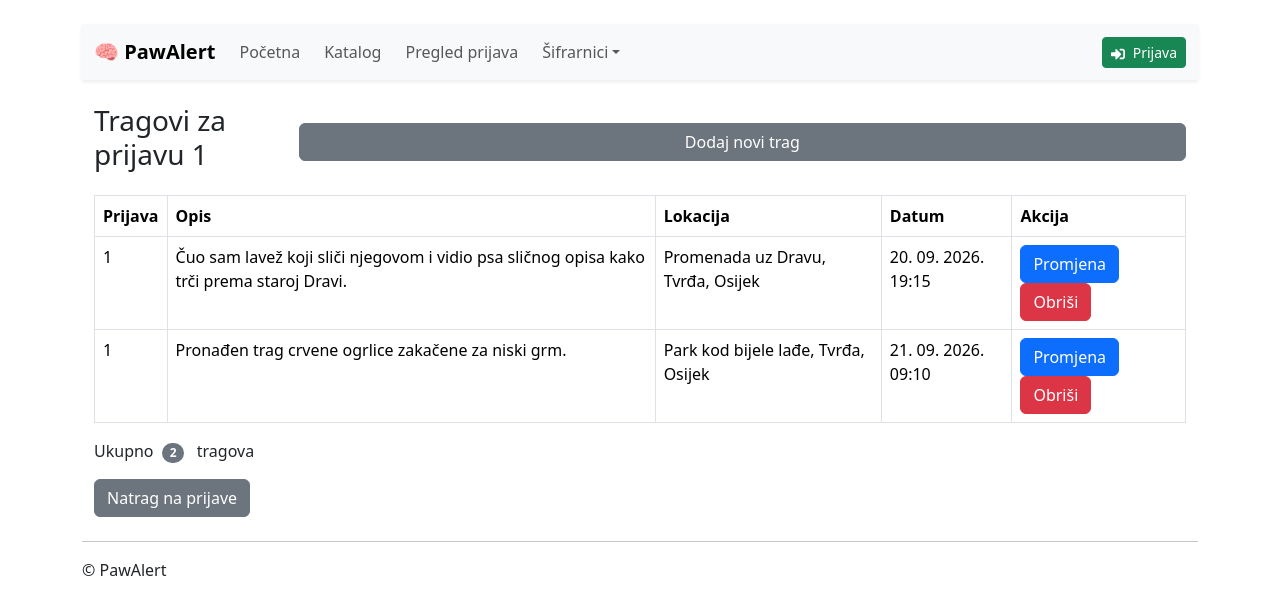
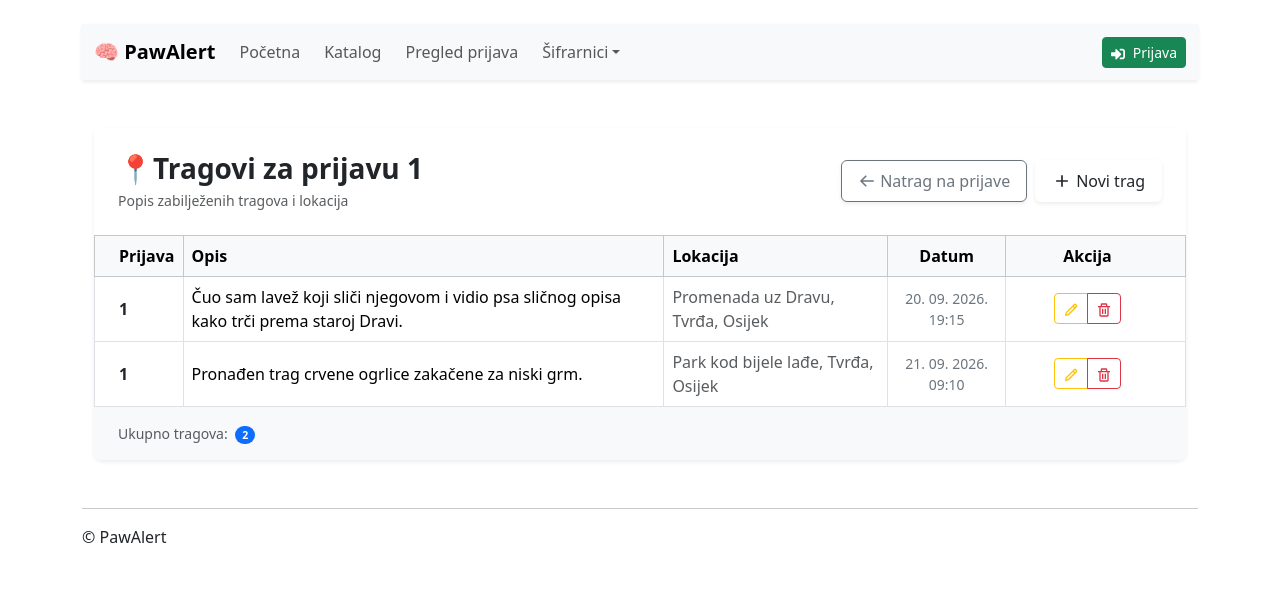
Before and after one commit to moritzanamaria/PawAlert, a React (Vite) app: page /prijave/1/tragovi in a window 1280 px wide. Shown: the top 614 px of the page. Built offline with nearby package versions, Linux system fonts and the light colour scheme.

Commit message:
Uredjivanje pregleda, promjene i novog traga s react bootstrapom

```diff
--- a/src/pages/tragovi/TragNovi.jsx
+++ b/src/pages/tragovi/TragNovi.jsx
@@ -1,5 +1,5 @@
 import { Link, useNavigate, useParams } from "react-router-dom";
-import { Button, Col, Container, Form, Row } from "react-bootstrap";
+import { Button, Card, Col, Container, Form, Row } from "react-bootstrap";
 import TragoviService from "../../services/tragovi/TragoviService";
 import { useState } from "react";
 import DatePicker, { registerLocale } from "react-datepicker";
@@ -25,58 +25,42 @@ export default function TragNovi() {
         e.preventDefault()
         const podaci = new FormData(e.target)
         dodaj({
-            prijava: parseInt(id),
-            korisnik: parseInt(podaci.get('korisnik')) || 0,
             opis: podaci.get('opis'),
             lokacija_opis: podaci.get('lokacija_opis'),
-            lokacija_lat: parseFloat(podaci.get('lokacija_lat')) || 0,
-            lokacija_lng: parseFloat(podaci.get('lokacija_lng')) || 0,
             datum: new Date(podaci.get('datum')).toISOString(),
         })
     }
 
     return (
-        <Container className="my-4">
-            <h3>
-                Dodaj novi trag za prijavu {id}
+        <Container className="my-5" style={{ maxWidth: "850px" }}>
+            <Card className="shadow-sm border-0 rounded-3">
+                <Card.Header className="bg-success text-white p-4 rounded-top-3">
+                    <h3 className="mb-0 fw-bold fs-4">🐾Dodaj novi trag za prijavu {id}
                     </h3>
+                    <p className="mb-0 text-white-50 small">
+                        Unesite podatke o novom tragu za prijavu {id}.
+                    </p>
+
+                </Card.Header>
+
+                <Card.Body className="p-4">
                     <Form onSubmit={obradiSubmit}>
-                <Form.Group className="mb-3" controlId="naziv">
-                    <Form.Label>Prijava (ID)</Form.Label>
-                    <Form.Control type="text" name="prijava" defaultValue={trag.prijava} />
-                </Form.Group>
-                <Form.Group controlId="korisnik" className="mb-3">
-                    <Form.Label>Korisnik (ID)</Form.Label>
-                    <Form.Control type="number" name="korisnik" defaultValue={trag.korisnik} required />
-                </Form.Group>
+
                         <Form.Group controlId="opis" className="mb-3">
-                    <Form.Label>Opis traga</Form.Label>
-                    <Form.Control as="textarea" rows={3} name="opis" placeholder="Unesite opis traga" required />
+                            <Form.Label className="fw-medium">Opis traga</Form.Label>
+                            <Form.Control as="textarea" rows={3} name="opis" placeholder="Unesite opis traga..." required />
                         </Form.Group>
 
-                <Form.Group controlId="lokacija_opis" className="mb-3">
-                    <Form.Label>Opis lokacije</Form.Label>
+                        <Row className="mb-4">
+                            <Form.Group as={Col} md={6} controlId="lokacija_opis" className="mb-3">
+                                <Form.Label className="fw-medium">Opis lokacije</Form.Label>
                                 <Form.Control type="text" name="lokacija_opis" placeholder="Unesite opis lokacije (npr. Promenada, Osijek)" required />
                             </Form.Group>
 
-                <Row>
-                    <Col md={6}>
-                        <Form.Group controlId="lokacija_lat" className="mb-3">
-                            <Form.Label>Geografska širina (Latitude)</Form.Label>
-                            <Form.Control type="number" step="any" name="lokacija_lat" defaultValue={trag.lokacija_lat} required />
-                        </Form.Group>
-                    </Col>
-                    <Col md={6}>
-                        <Form.Group controlId="lokacija_lng" className="mb-3">
-                            <Form.Label>Geografska dužina (Longitude)</Form.Label>
-                            <Form.Control type="number" step="any" name="lokacija_lng" defaultValue={trag.lokacija_lng} required />
-                        </Form.Group>
-                    </Col>
-                </Row>
 
-
-                <Form.Group controlId="datum" className="mb-3">
-                    <Form.Label className="p-4">Datum i vrijeme</Form.Label>
+                            <Form.Group as={Col} md={6} controlId="datum" className="mb-3">
+                                <Form.Label className="fw-medium">Datum i vrijeme</Form.Label>
+                                <div>
                                     <DatePicker
                                         selected={datum}
                                         onChange={(date) => setDatum(date)}
@@ -87,21 +71,22 @@ export default function TragNovi() {
                                         locale="hr"
                                         customInput={<Form.Control required />}
                                     />
+                                </div>
                             </Form.Group>
+                        </Row>
+                        <div className="d-flex justify-content-between align-items-center pt-2">
 
-                <Row className="mt-4">
-                    <Col>
-                        <Link to={`/prijave/${id}/tragovi`} className="btn btn-danger">
+                            <Link to={`/prijave/${id}/tragovi`} className="btn btn-outline-secondary px-4 fw-medium">
                                 Odustani
                             </Link>
-                    </Col>
-                    <Col className="text-end">
-                        <Button type="submit" variant="success">
+
+                            <Button type="submit" variant="success" className="px-5 fw-bold">
                                 Dodaj
                             </Button>
-                    </Col>
-                </Row>
+                        </div>
                     </Form>
+                </Card.Body>
+            </Card>
         </Container>
     )
 }
--- a/src/pages/tragovi/TragPregled.jsx
+++ b/src/pages/tragovi/TragPregled.jsx
@@ -1,12 +1,13 @@
 import { useState, useEffect } from "react";
 import TragoviService from "../../services/tragovi/TragoviService";
 import { RouteNames } from "../../constants";
-import { Badge, Button, Table } from "react-bootstrap";
+import { Badge, Button, Card, Container, Table, ButtonGroup, CardHeader } from "react-bootstrap";
 import { Link, useNavigate, useParams } from "react-router-dom";
 import FormatDatuma from "../../components/FormatDatuma";
+import { BiPlus, BiPencil, BiTrash, BiArrowBack } from "react-icons/bi";
 
 export default function TragPregled() {
-  const {id} = useParams();
+  const { id } = useParams();
   const navigate = useNavigate();
   const [tragovi, setTragovi] = useState([])
 
@@ -32,59 +33,67 @@ export default function TragPregled() {
   }
 
   return (
-    <div className="container my-4">
-      <div className="d-flex justify-content-between align-items-center mb-3">
-        <h3>Tragovi za prijavu {id} </h3>
+    <Container className="my-5">
+      <Card className="shadow-sm border-0 rounded-3">
+        <Card.Header className="bg-white p-4 border-0 d-flex justify-content-between align-items-center flex-wrap gap-2">
+          <div>
+            <h3 className="fw-bold mb-1 text-dark">📍Tragovi za prijavu {id} </h3>
+            <p className="text-muted small mb-0">Popis zabilježenih tragova i lokacija</p>
+          </div>
+          <div className="d-flex gap-2 flex-wrap">
+            <Link to={RouteNames.PRIJAVE_PREGLED} className="btn btn-outline-secondary d-flex align-items-center gap-1 shadow-sm px-3 py-2">
+              <BiArrowBack size={18} /> Natrag na prijave
+            </Link>
             <Link to={`/prijave/${id}/tragovi/dodaj`}
-          className="btn btn-secondary w-100 my-2">
-          Dodaj novi trag
+              className="btn btnsuccess d-flex align-items-center gap-1 shadow-sm px-3 py-2">
+              <BiPlus size={20} /> Novi trag
             </Link>
           </div>
+        </Card.Header>
 
-      <Table hover bordered responsive="sm">
-        <thead>
+        <Card.Body className="p-0">
+          <Table bordered responsive hover className="align-middle mb-0 border-top">
+            <thead className="table-light">
               <tr>
-            <th>Prijava</th>
+                <th className="ps-4">Prijava</th>
                 <th>Opis</th>
                 <th>Lokacija</th>
-            <th>Datum</th>
-            <th>Akcija</th>
+                <th className="text-center">Datum</th>
+                <th className="text-center pe-4" style={{ minWidth: "180px" }}>Akcija</th>
               </tr>
             </thead>
             <tbody>
               {tragovi && tragovi.map((trag) => (
                 <tr key={trag.id}>
-                <td>{trag.prijava}</td>
+                  <td className="ps-4 fw-semibold text-dark">{trag.prijava}</td>
                   <td>{trag.opis}</td>
-                <td>{trag.lokacija_opis}</td>
-                <td>
+                  <td className="text-muted">{trag.lokacija_opis}</td>
+                  <td className="text-center text-secondary small">
                     <FormatDatuma datum={trag.datum} />
                   </td>
-                <td>
-                  <Button onClick={() => { navigate(`/tragovi/${trag.id}`) }}>
-                    Promjena
+                  <td className="text-center pe-4">
+                    <ButtonGroup size="sm">
+                      <Button variant="outline-warning" onClick={() => navigate(`/tragovi/${trag.id}`)} title="Uredi">
+                        <BiPencil size={16} />
                       </Button>
-                  &nbsp; &nbsp;
-                  <Button variant="danger" onClick={() => obrisi(trag.id)}>
-                    Obriši
+                      <Button variant="outline-danger" onClick={() => obrisi(trag.id)} title="Obriši">
+                        <BiTrash size={16} />
                       </Button>
+                    </ButtonGroup>
                   </td>
                 </tr>
               )
               )}
             </tbody>
           </Table>
-      <div>
-        Ukupno &nbsp;
-        <Badge pill bg="secondary">
-          {tragovi && tragovi.length}
-        </Badge> &nbsp; tragova
-        &nbsp;
-        <br />
-        <Link to={RouteNames.PRIJAVE_PREGLED} className="btn btn-secondary mt-3">
-          Natrag na prijave
-        </Link>
-      </div>
-    </div>
+
+        </Card.Body>
+        <Card.Footer className="bg-light border-0 p-3 px-4 d-flex align-items-center justify-content-between">
+          <span className="text-muted small">
+            Ukupno tragova: <Badge pill bg="primary" className="ms-1">{tragovi ? tragovi.length : 0}</Badge>
+          </span>
+        </Card.Footer>
+      </Card>
+    </Container>
   )
 }
--- a/src/pages/tragovi/TragPromjena.jsx
+++ b/src/pages/tragovi/TragPromjena.jsx
@@ -1,6 +1,6 @@
 import { useEffect, useState } from "react";
 import { Link, useNavigate, useParams } from "react-router-dom";
-import { Button, Col, Form, Row } from "react-bootstrap";
+import { Button, Card, Col, Container, Form, Row } from "react-bootstrap";
 import TragoviService from "../../services/tragovi/TragoviService";
 import "react-datepicker/dist/react-datepicker.css";
 import hr from "date-fns/locale/hr";
@@ -44,56 +44,38 @@ export default function TragPromjena() {
         const podaci = new FormData(e.target)
         promjeni({
             ...trag,
-            prijava: parseInt(podaci.get('prijava')),
-            korisnik: parseInt(podaci.get('korisnik')),
             opis: podaci.get('opis'),
             lokacija_opis: podaci.get('lokacija_opis'),
-            lokacija_lat: parseFloat(podaci.get('lokacija_lat')) || 0,
-            lokacija_lng: parseFloat(podaci.get('lokacija_lng')) || 0,
             datum: new Date(podaci.get('datum')).toISOString(),
         })
     }
 
     return (
-        <div className="container my-4">
-            <h3>Promjena traga {id}</h3>
+        <Container className="my-5" style={{ maxWidth: "850px" }}>
+            <Card className="shadow-sm border-0 rounded-3">
+                <Card.Header className="bg-warning text-dark p-4 rounded-top-3">
+                    <h3 className="mb-0 fw-bold fs-4">✏️Promjena traga #{id}</h3>
+                    <p className="mb-0 text-dark-50 small">
+                        Ažurirajte informacije o tragu.
+                    </p>
+                </Card.Header>
+
+                <Card.Body className="p-4">
                     <Form key={trag.id} onSubmit={obradiSubmit}>
-                <Form.Group className="mb-3" controlId="naziv">
-                    <Form.Label>Prijava (ID)</Form.Label>
-                    <Form.Control type="text" name="prijava" defaultValue={trag.prijava} />
-                </Form.Group>
-                <Form.Group controlId="korisnik" className="mb-3">
-                    <Form.Label>Korisnik (ID)</Form.Label>
-                    <Form.Control type="number" name="korisnik" defaultValue={trag.korisnik} required />
-                </Form.Group>
 
                         <Form.Group controlId="opis" className="mb-3">
-                    <Form.Label>Opis traga</Form.Label>
-                    <Form.Control as="textarea" rows={3} name="opis" defaultValue={trag.opis} required />
+                            <Form.Label className="fw-medium">Opis traga</Form.Label>
+                            <Form.Control as="textarea" rows={3} name="opis" defaultValue={trag.opis} required placeholder="Unesite opis traga..." />
                         </Form.Group>
-
-                <Form.Group controlId="lokacija_opis" className="mb-3">
-                    <Form.Label>Opis lokacije</Form.Label>
+                        <Row className="mb-4">
+                            <Form.Group as={Col} md={6} controlId="lokacija_opis" className="mb-3">
+                                <Form.Label className="fw-medium">Opis lokacije</Form.Label>
                                 <Form.Control type="text" name="lokacija_opis" defaultValue={trag.lokacija_opis} required />
                             </Form.Group>
 
-                <Row>
-                    <Col md={6}>
-                        <Form.Group controlId="lokacija_lat" className="mb-3">
-                            <Form.Label>Geografska širina (Latitude)</Form.Label>
-                            <Form.Control type="number" step="any" name="lokacija_lat" defaultValue={trag.lokacija_lat} required />
-                        </Form.Group>
-                    </Col>
-                    <Col md={6}>
-                        <Form.Group controlId="lokacija_lng" className="mb-3">
-                            <Form.Label>Geografska dužina (Longitude)</Form.Label>
-                            <Form.Control type="number" step="any" name="lokacija_lng" defaultValue={trag.lokacija_lng} required />
-                        </Form.Group>
-                    </Col>
-                </Row>
-
-                <Form.Group controlId="datum" className="mb-3">
-                    <Form.Label className="p-4">Datum i vrijeme</Form.Label>
+                            <Form.Group as={Col} md={6} controlId="datum" className="mb-3">
+                                <Form.Label className="fw-medium">Datum i vrijeme</Form.Label>
+                                <div>
                                     <DatePicker
                                         selected={datum}
                                         onChange={(date) => setDatum(date)}
@@ -104,16 +86,18 @@ export default function TragPromjena() {
                                         locale="hr"
                                         customInput={<Form.Control required />}
                                     />
+                                </div>
                             </Form.Group>
-                <Row className="mt-4">
-                    <Col>
-                        <Link to={`/prijave/${trag.prijava}/tragovi`} className="btn btn-danger">Odustani</Link>
-                    </Col>
-                    <Col className="text-end">
-                        <Button type="submit" variant="success">Spremi</Button>
-                    </Col>
                         </Row>
+                        <div className="d-flex justify-content-between align-items-center pt-2">
+
+                            <Link to={`/prijave/${trag.prijava}/tragovi`} className="btn btn-outline-secondary px-4 fw-medium">Odustani</Link>
+
+                            <Button type="submit" variant="success" className="px-5 fw-bold">Spremi</Button>
+                        </div>
                     </Form>
-        </div>
+                </Card.Body>
+            </Card>
+        </Container>
     )
 }
```
Lines whose indentation alone changed are shown as unchanged.
